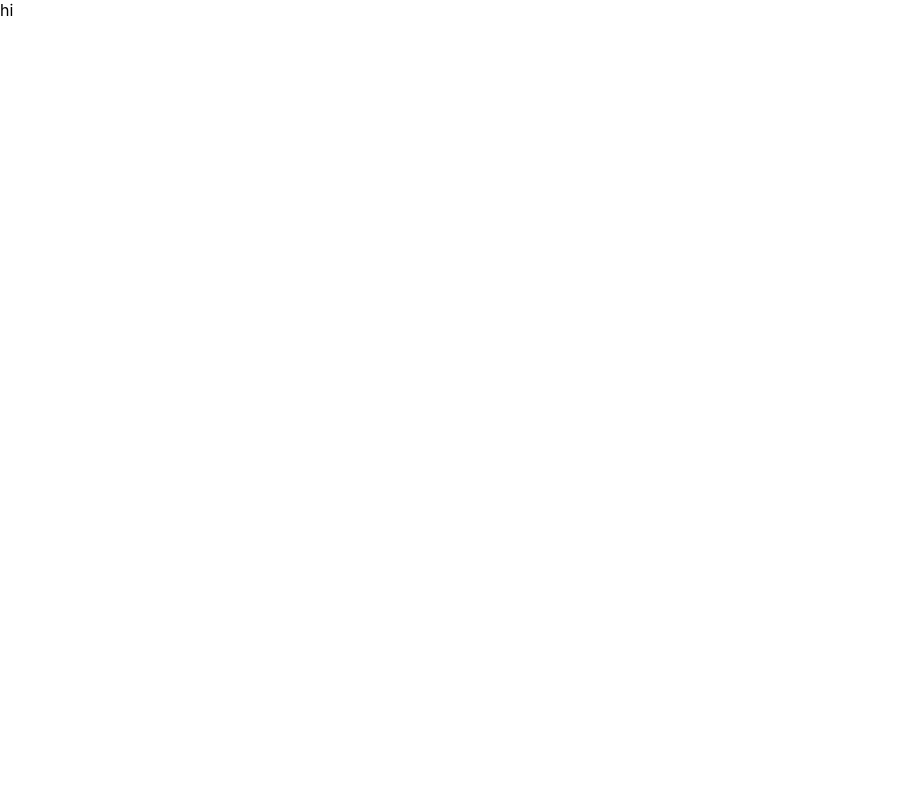
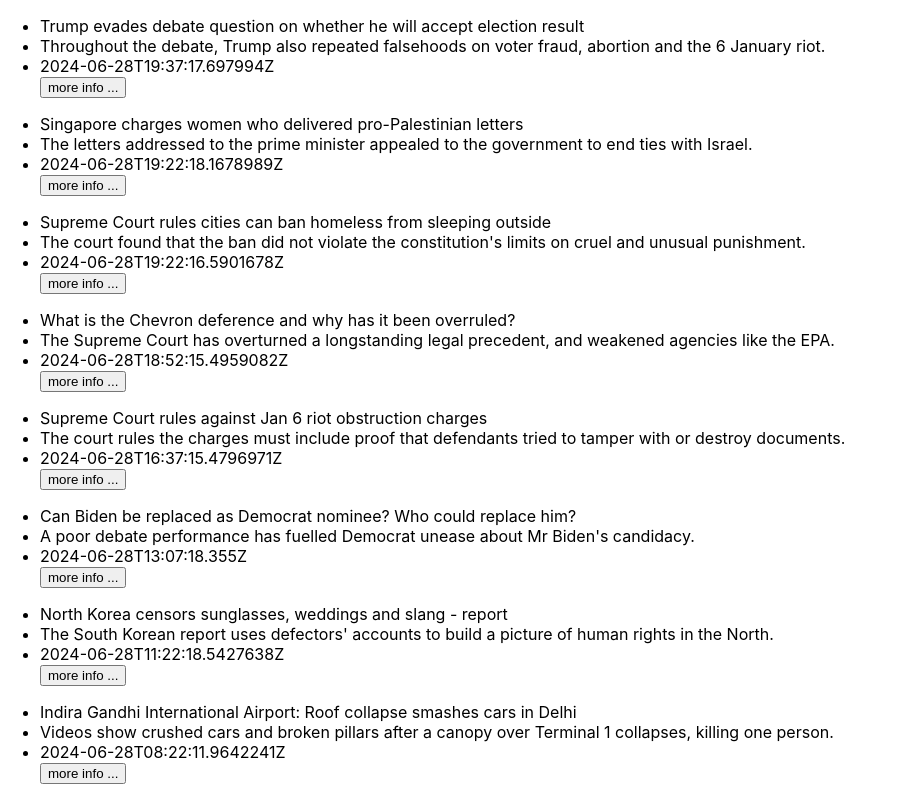
Before and after one commit to moth-dust/mod4_takehome, a React (Create React App) app in the folder takehome-challenge/: page / in a window 1280 px wide. Shown: the top 800 px of the page, without its empty margins (0-902 px from the left). Built offline with nearby package versions, Linux system fonts and the light colour scheme.

Commit message:
feat: article summaries will not be displayed.

```diff
--- a/takehome-challenge/src/App.js
+++ b/takehome-challenge/src/App.js
@@ -3,6 +3,7 @@ import './App.css';
 import { mockArticles } from './mock_data/mock_data';
 import { formatToArray } from './utils/dataParser';
 import {useState, useEffect} from 'react'
+import ArticleSummaries from './components/ArticleSummaries/ArticleSummaries';
 
 function App() {
   const [articles, setArticles] = useState(mockArticles.articles)
@@ -10,12 +11,11 @@ function App() {
 
   useEffect(()=>{
     setPairedArticles(formatToArray(articles))
-    console.log(articles)
   },[articles])
 
   return (
     <main>
-      <div>hi</div>
+      <ArticleSummaries pairedArticles = {pairedArticles}/>
     </main>
   );
 }
--- /dev/null
+++ b/takehome-challenge/src/components/ArticleSummaries/ArticleSummaries.jsx
@@ -0,0 +1,23 @@
+import Summary from "./Summary/Summary"
+
+function ArticleSummaries({pairedArticles}){
+if(pairedArticles[0]){
+    const summariesJSX = pairedArticles[0].map((summary, i)=>
+    <Summary
+        key={`summary-${i}${Date.now()}`}
+        id={`summary-${i}`}
+        title ={summary.title}
+        description = {summary.description}
+        date = {summary.date}
+    />)
+    return(
+        <div>
+            {summariesJSX}
+        </div>
+    )
+} else {
+return(<div>loading</div>)
+}
+}
+
+export default ArticleSummaries
--- /dev/null
+++ b/takehome-challenge/src/components/ArticleSummaries/Summary/Summary.jsx
@@ -0,0 +1,11 @@
+function Summary({id, title, description, date}){
+    return(
+        <ul id={id}>
+            <li className="headline">{title}</li>
+            <li className="description">{description}</li>
+            <li className="date">{date}</li>
+            <button>more info ...</button>
+        </ul>
+    )
+}
+export default Summary
```
